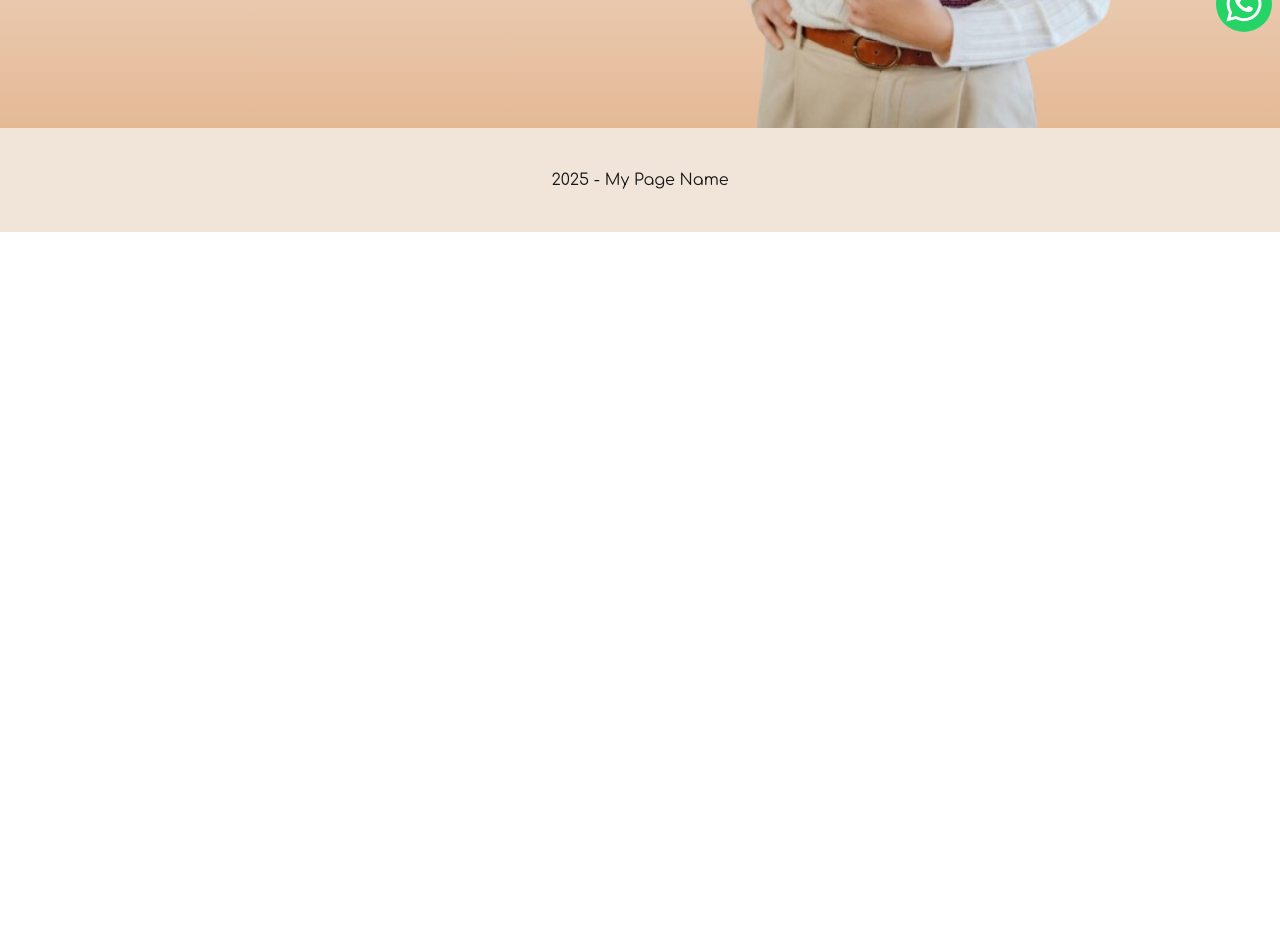
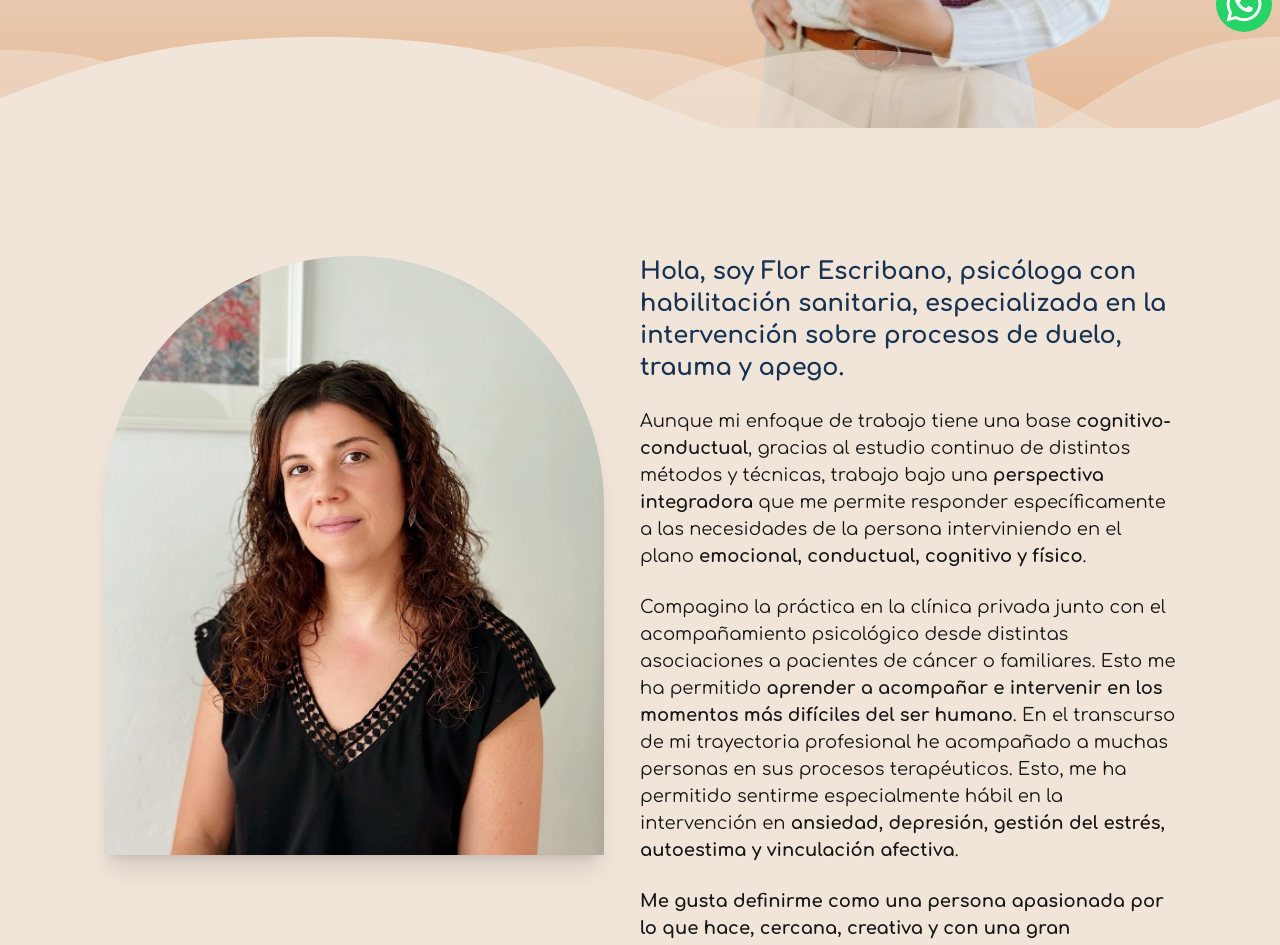
Before and after one commit to aramossanchez/pagina_flor, a Next.js app: page / in a window 1280 px wide. Shown: the part 760-1705 px from the top of the page. Before the commit the page ends 992 px from the top, so only its background shows below. Built offline with nearby package versions, Linux system fonts and the light colour scheme.

Commit message:
feat: seccion sobre mi y separador

```diff
--- a/app/globals.css
+++ b/app/globals.css
@@ -84,14 +84,9 @@ p {
 }
 
 .section_style > div {
-  padding-top: 2.5%;
+  padding-top: 7.5%;
   padding-bottom: 5%;
   width: 1200px;
-  display: flex;
-  flex-direction: column;
-  justify-items: center;
-  align-items: center;
-  row-gap: 2rem;
 }
 
 .section_style > article {
@@ -108,6 +103,10 @@ p {
     max-width: 100%;
     padding: 0 5%;
   }
+  .section_style > div {
+    max-width: 100%;
+    padding: 10% 5%;
+  }
 }
 
 @media (max-width: 800px) {
@@ -115,4 +114,11 @@ p {
     max-width: 100%;
     padding: 10% 5% 0 5%;
   }
+  .section_style > div {
+    max-width: 100%;
+    padding: 20% 7.5%;
+  }
+  p {
+    font-size: medium;
+  }
 }
--- /dev/null
+++ b/components/PrimarySubtitle/PrimarySubtitle.tsx
@@ -0,0 +1,19 @@
+import React from 'react';
+
+interface PrimarySubtitleProps {
+  text: string;
+  className?: string;
+}
+
+export default function PrimarySubtitle({
+  text,
+  className,
+}: PrimarySubtitleProps) {
+  return (
+    <h1
+      className={`${className} md:text-2xl text-xl font-bold text-quaternaryColor`}
+    >
+      {text}
+    </h1>
+  );
+}
--- /dev/null
+++ b/components/icons/Separator.tsx
@@ -0,0 +1,23 @@
+export interface SeparatorProps {
+  fill?: string;
+}
+
+export function Separator({ fill = 'currentColor' }: Readonly<SeparatorProps>) {
+  return (
+    <svg
+      xmlns="http://www.w3.org/2000/svg"
+      viewBox="0 0 1000 100"
+      className="rotate-180 mobile:h-auto h-20"
+    >
+      <g fill={fill}>
+        <path d="M0 1v99c134.3 0 153.7-99 296-99H0Z" opacity=".5"></path>
+        <path
+          d="M1000 4v86C833.3 90 833.3 3.6 666.7 3.6S500 90 333.3 90 166.7 4 0 4h1000Z"
+          opacity=".5"
+        ></path>
+        <path d="M617 1v86C372 119 384 1 196 1h421Z" opacity=".5"></path>
+        <path d="M1000 0H0v52C62.5 28 125 4 250 4c250 0 250 96 500 96 125 0 187.5-24 250-48V0Z"></path>
+      </g>
+    </svg>
+  );
+}
--- a/containers/home/HomeContainer.tsx
+++ b/containers/home/HomeContainer.tsx
@@ -1,11 +1,19 @@
 import React from 'react';
 import WhatsappButton from '@/components/WhatsappButton/WhatsappButton';
 import PresentationSection from './components/presentationSection/PresentationSection';
+import AboutMeSection from './components/AboutMeSection/AboutMeSection';
+import { Separator } from '@/components/icons/Separator';
 
 export default function HomeContainer() {
   return (
     <section className="container_style">
-      <PresentationSection />
+      <div className="w-full relative">
+        <PresentationSection />
+        <div className="absolute mobile:bottom-[-5%] bottom-[-10px] w-full z-40">
+          <Separator fill="var(--primaryColor)" />
+        </div>
+      </div>
+      <AboutMeSection />
       <WhatsappButton />
     </section>
   );
--- /dev/null
+++ b/containers/home/components/AboutMeSection/AboutMeSection.tsx
@@ -0,0 +1,49 @@
+import React from 'react';
+import PrimarySubtitle from '@/components/PrimarySubtitle/PrimarySubtitle';
+import ImageInAboutMe from './components/ImageInAboutMe';
+
+export default function AboutMeSection() {
+  return (
+    <section className="section_style bg-primaryColor">
+      <div className="flex mobile:flex-row flex-col justify-between items-start gap-y-20">
+        <ImageInAboutMe />
+        <div className="flex flex-col gap-y-6 mobile:max-w-[50%] max-w-full">
+          <PrimarySubtitle
+            text="Hola, soy Flor Escribano, psicóloga con habilitación sanitaria,
+            especializada en la intervención sobre procesos de duelo, trauma y
+            apego."
+          />
+          <p>
+            Aunque mi enfoque de trabajo tiene una base{' '}
+            <strong>cognitivo-conductual</strong>, gracias al estudio continuo
+            de distintos métodos y técnicas, trabajo bajo una{' '}
+            <strong>perspectiva integradora</strong> que me permite responder
+            específicamente a las necesidades de la persona interviniendo en el
+            plano <strong>emocional, conductual, cognitivo y físico</strong>.
+          </p>
+          <p>
+            Compagino la práctica en la clínica privada junto con el
+            acompañamiento psicológico desde distintas asociaciones a pacientes
+            de cáncer o familiares. Esto me ha permitido{' '}
+            <strong>
+              aprender a acompañar e intervenir en los momentos más difíciles
+              del ser humano
+            </strong>
+            . En el transcurso de mi trayectoria profesional he acompañado a
+            muchas personas en sus procesos terapéuticos. Esto, me ha permitido
+            sentirme especialmente hábil en la intervención en{' '}
+            <strong>
+              ansiedad, depresión, gestión del estrés, autoestima y vinculación
+              afectiva
+            </strong>
+            .
+          </p>
+          <p className="font-bold">
+            Me gusta definirme como una persona apasionada por lo que hace,
+            cercana, creativa y con una gran conciencia social
+          </p>
+        </div>
+      </div>
+    </section>
+  );
+}
--- /dev/null
+++ b/containers/home/components/AboutMeSection/components/ImageInAboutMe.tsx
@@ -0,0 +1,22 @@
+'use client';
+
+import { basePath } from '@/config/config';
+import useScreenObserver from '@/hooks/useScreenObserver';
+import Image from 'next/image';
+import React from 'react';
+
+export default function ImageInAboutMe() {
+  const { isOnScreen, refCallback } = useScreenObserver();
+
+  const blockStyle = isOnScreen ? 'animate-showLeftToRight' : 'opacity-0';
+  return (
+    <Image
+      ref={refCallback}
+      src={`${basePath}images/foto_aboutme.jpg`}
+      alt="Foto principal"
+      width={500}
+      height={500}
+      className={`${blockStyle} shadow-xl rounded-t-full rounded-md`}
+    />
+  );
+}
```
Also changed, not shown: public/images/foto_aboutme.jpg (added).
